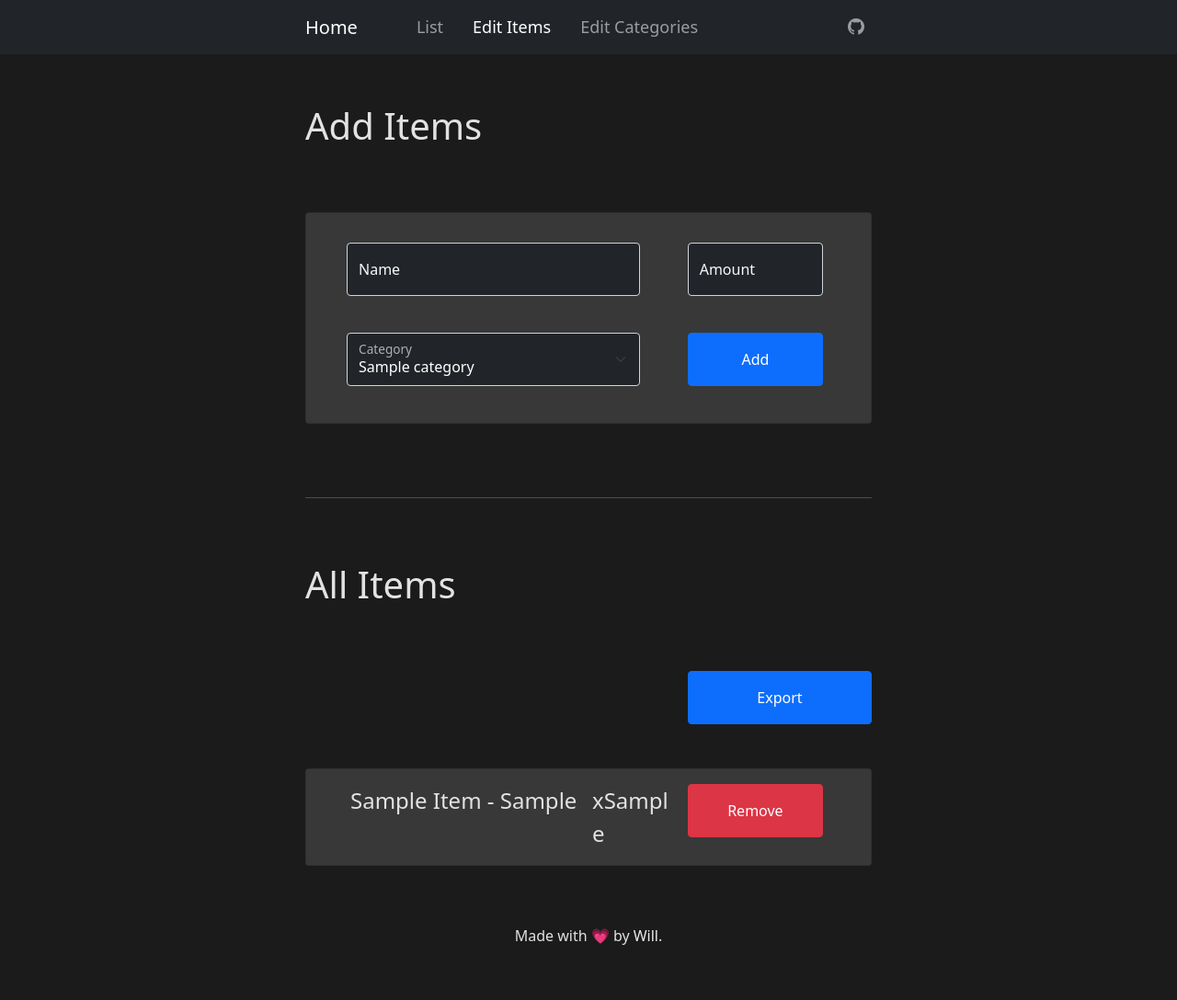
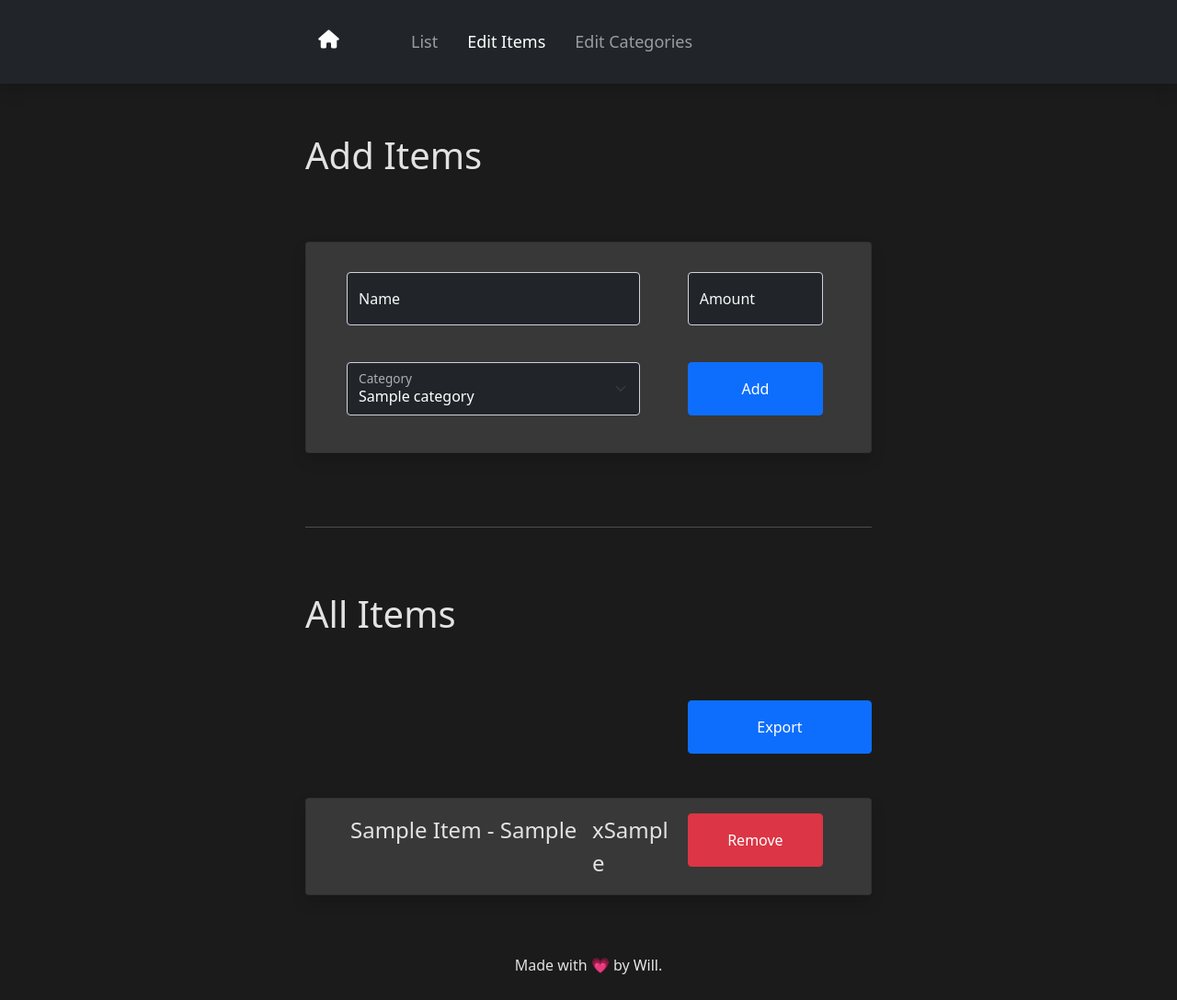
Before and after one commit to Williamazen/Basic-CRUD, a Flask app: page /edit in a window 1280 px wide. Shown: the whole page at 92% size. Before the commit the page ends 1028 px from the top, so only its background shows below. Run offline with Flask 3, Linux system fonts and the light colour scheme; tables that the repository leaves empty hold one stand-in row (values such as "Sample post"); some libraries are stand-ins or nearby versions.

Commit message:
Fixed navbar and added shadows

```diff
--- a/app.py
+++ b/app.py
@@ -56,7 +56,7 @@ def edit():
 
     class MyForm(FlaskForm):
         name = StringField('name', validators=[
-            validators.DataRequired(), validators.length(min=4, max=25)])
+            validators.DataRequired(), validators.length(min=3, max=25)])
         amount = IntegerField('amount', validators=[
             validators.DataRequired()])
         category = SelectField('category', validators=[
--- a/templates/base.html
+++ b/templates/base.html
@@ -11,27 +11,34 @@
     <link href="https://cdn.jsdelivr.net/npm/bootstrap@5.0.2/dist/css/bootstrap.min.css" rel="stylesheet"
         integrity="sha384-EVSTQN3/azprG1Anm3QDgpJLIm9Nao0Yz1ztcQTwFspd3yD65VohhpuuCOmLASjC" crossorigin="anonymous">
     <link rel="stylesheet" href="/static/css/styles.css">
-
+    <script src="https://kit.fontawesome.com/043226d488.js" crossorigin="anonymous"></script>
 
     <title>Inventory</title>
 
 </head>
 
 <body>
-    <nav class="navbar navbar-expand-lg navbar-dark bg-dark mb-5">
+    <nav class="navbar navbar-expand-lg navbar-dark bg-dark mb-5 shadow">
 
         <div class="container text-center ">
-
-            <button class="navbar-toggler " type="button" data-toggle="collapse" data-target="#navbarNavAltMarkup"
-                aria-controls="navbarNavAltMarkup" aria-expanded="false" aria-label="Toggle navigation">
+            <button class="navbar-toggler" type="button" data-bs-toggle="collapse" data-bs-target="#navbar"
+                aria-controls="navbar" aria-expanded="false" aria-label="Toggle navigation">
                 <span class="navbar-toggler-icon"></span>
             </button>
-            <a class="navbar-brand mx-auto" href="{{url_for('main')}}">Home</a>
-            <div class="collapse navbar-collapse" id="navbarSupportedContent">
-                <ul class="navbar-nav w-100 px-5">
+
+
+
+            <div class="collapse navbar-collapse pb-3" id="navbar">
+
+                <a class="navbar-brand pt-3 mx-auto" style="min-width: 51px;" href="{{url_for('main')}}">
+                    <i class="fa-solid fa-house"></i>
+
+                </a>
+
+                <ul class=" navbar-nav w-100 px-5 pt-3">
 
                     <a class="nav-item nav-link mx-2 {% if request.path == '/'%} active {% endif %}"
-                        href="{{url_for('main')}}">List</a>
+                        href="{{url_for('main')}}"> List</a>
                     </li>
                     <li>
                         <a class="nav-item nav-link mx-2 {% if request.path == '/edit'%} active {% endif %}"
@@ -45,10 +52,7 @@
                 </ul>
 
 
-                <div class="navbar-nav flex-row-reverse">
-                    <a class="nav-item nav-link" href="https://github.com/Williamazen"><i class="bi bi-github"
-                            id="nav-icon"></i></a>
-                </div>
+
 
 
             </div>
--- a/templates/category.html
+++ b/templates/category.html
@@ -7,7 +7,7 @@
     {%if error%}
     {% include "/common/error.html" %}
     {%endif%}
-    <div class="card py-3">
+    <div class="card py-3 shadow">
         <form action="/category" method="post">
             {{ form.csrf_token }}
 
@@ -44,7 +44,7 @@
 
 
 
-    <div class="card mt-5" style="min-height: 100px;">
+    <div class="card mt-5 shadow" style="min-height: 100px;">
 
         <div class="row g-2 ">
 
--- a/templates/common/error.html
+++ b/templates/common/error.html
@@ -1,4 +1,4 @@
-<div class="card w-100 my-5 px-5 bg-danger">
+<div class="card w-100 my-5 px-5 bg-danger shadow">
 
     <p class="fs-2">Error !</p>
     <p class="fs-4">{{error}}</p>
--- a/templates/common/item.html
+++ b/templates/common/item.html
@@ -1,5 +1,5 @@
 <div class="row">
-    <div class="card px-4 mt-5 pt-4" style="min-height: 100px;">
+    <div class="card px-4 mt-5 pt-4 shadow" style="min-height: 100px;">
 
 
 
--- a/templates/edit.html
+++ b/templates/edit.html
@@ -7,7 +7,7 @@
     {%if error%}
     {% include "/common/error.html" %}
     {%endif%}
-    <div class="card py-3">
+    <div class="card py-3 shadow">
         <form action="/edit" method="post">
             {{ form.csrf_token }}
 
@@ -69,7 +69,7 @@
 
 
 
-    <div class="card mt-5" style="min-height: 100px;">
+    <div class="card mt-5 shadow" style="min-height: 100px;">
 
         <div class="row g-2 ">
 
```
Also changed, not shown: instance/items.db.
